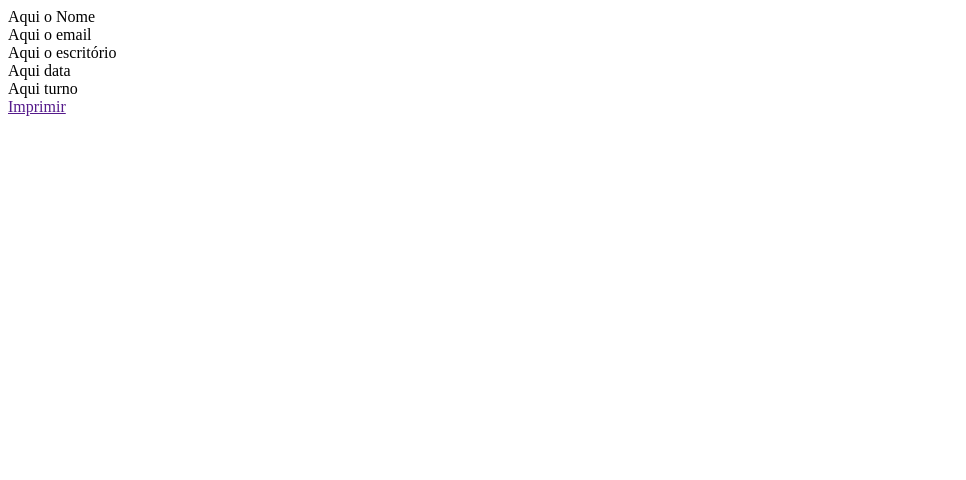
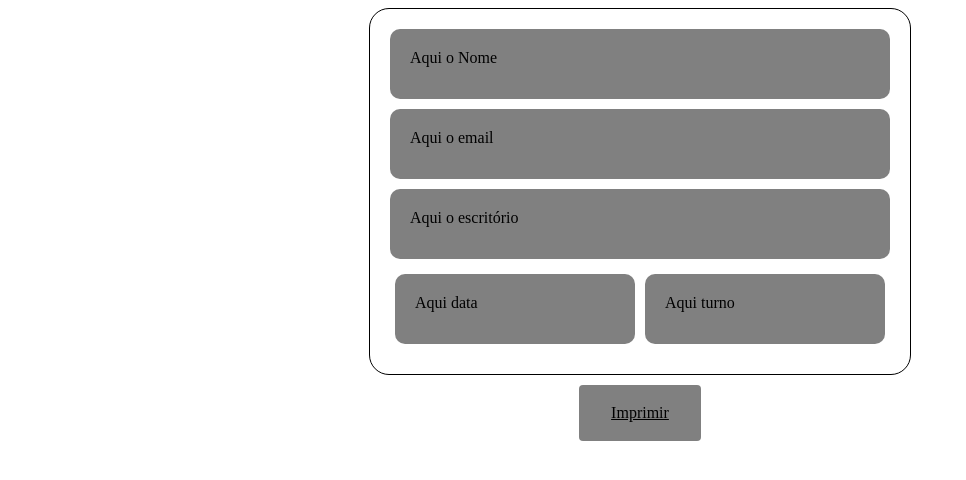
Before and after one commit to gabrielatferreira/desafio-fcamara, a plain HTML site: page confirmation-page/confirmation-index.html in a window 1280 px wide. Shown: the whole page, without its empty margins (0-966 px from the left). Drawn offline with Linux system fonts and the light colour scheme.

Commit message:
commit confirmation-style

```diff
--- a/confirmation-page/confirmation-index.html
+++ b/confirmation-page/confirmation-index.html
@@ -5,7 +5,7 @@
     <meta http-equiv="X-UA-Compatible" content="IE=edge" />
     <meta name="viewport" content="width=device-width, initial-scale=1.0" />
     <title>Document</title>
-    <link rel="stylesheet" href="style.css" />
+    <link rel="stylesheet" href="confirmation-style.css" />
   </head>
   <body>
     <header>
```
